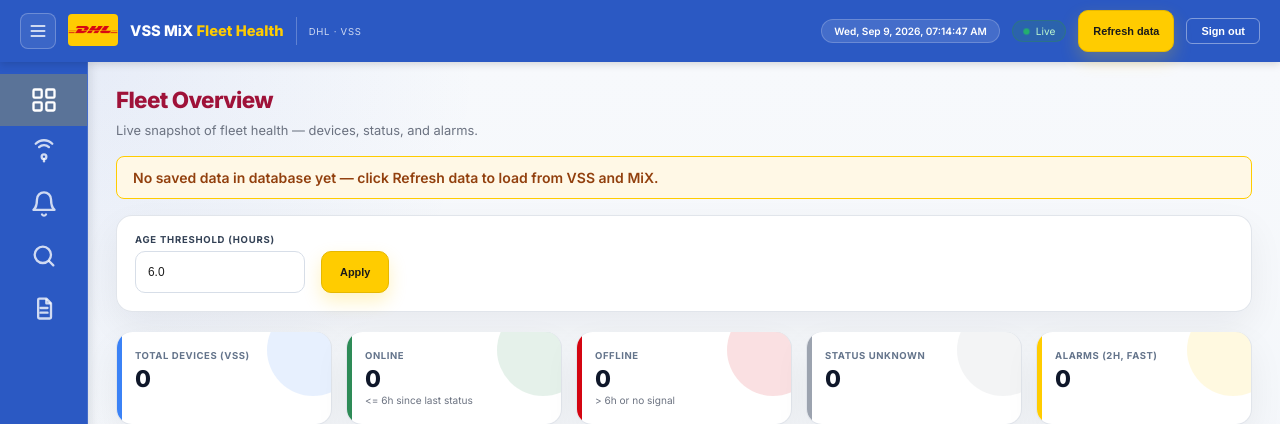
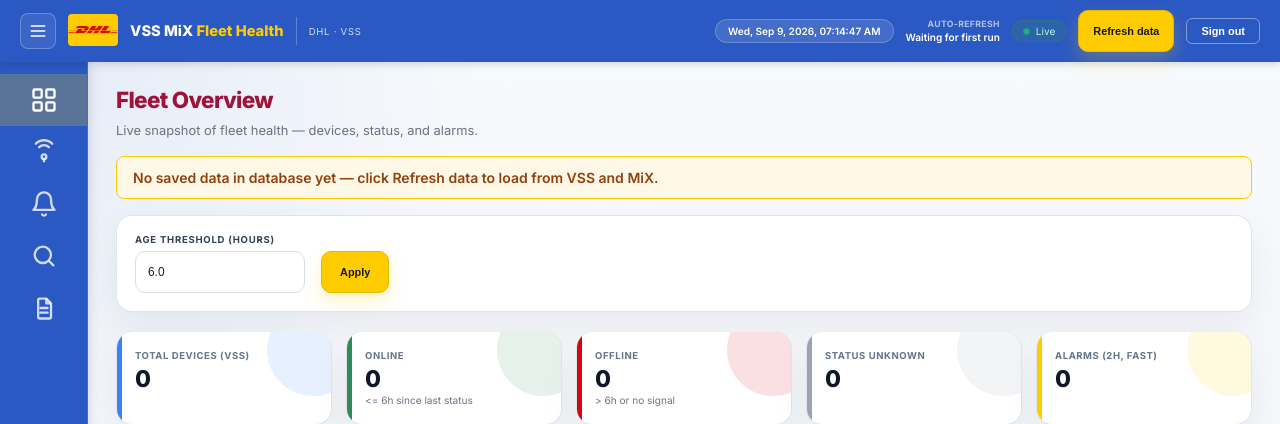
Before and after one commit to PaulMawa707/DHL-DASHBOARD, a Flask app: page /dashboard in a window 1280 px wide. Shown: the top 424 px of the page. Run offline with Flask 3, Linux system fonts and the light colour scheme; the visitor is signed in with stand-in values (Sample User, id 1); some libraries are stand-ins or nearby versions.

Commit message:
Show the last auto-refresh time in the top bar and persist it when the 30-minute job succeeds.
Co-authored-by: Cursor <cursoragent@cursor.com>

```diff
--- a/assets/flask-theme.css
+++ b/assets/flask-theme.css
@@ -117,6 +117,33 @@ html, body {
   white-space: nowrap;
 }
 
+.auto-refresh-status {
+  display: flex;
+  flex-direction: column;
+  align-items: flex-end;
+  gap: 1px;
+  min-width: 0;
+  max-width: 220px;
+  line-height: 1.2;
+}
+
+.auto-refresh-label {
+  font-size: 0.62rem;
+  font-weight: 700;
+  letter-spacing: 0.04em;
+  text-transform: uppercase;
+  color: rgba(255, 255, 255, 0.62);
+}
+
+#auto-refresh-at {
+  font-size: 0.72rem;
+  font-weight: 600;
+  color: #fff;
+  white-space: nowrap;
+  overflow: hidden;
+  text-overflow: ellipsis;
+}
+
 .btn-accent, .btn-logout {
   font-size: 0.78rem;
   font-weight: 600;
@@ -410,6 +437,8 @@ html, body {
   .sidebar-toggle { display: none; }
   .mobile-tab-bar { display: flex; }
   .topbar-clock, .cache-status { display: none; }
+  .auto-refresh-status { max-width: 140px; }
+  .auto-refresh-label { display: none; }
   .main-content { padding: 16px; }
 }
 
--- a/flask_app.py
+++ b/flask_app.py
@@ -149,6 +149,7 @@ def _layout_context(*, active: str, **extra):
         "vss_base_url": active_base_url(),
         "awaiting_vss": cache_get("realtime_status") is None,
         "last_refresh_display": last_saved_refresh_display(),
+        "last_auto_refresh_display": neon_meta_store.last_auto_refresh_display(),
         "realtime_auto_refresh_seconds": realtime_auto_refresh_seconds(),
         "realtime_age_seconds": _realtime_age_for_ui(),
     }
@@ -313,6 +314,7 @@ def api_cache_status():
             },
             "latest_data": cache_latest_data_iso(),
             "last_refresh": last_saved_refresh_display(),
+            "last_auto_refresh": neon_meta_store.last_auto_refresh_display(),
             "last_bust": last_bust_cache_iso(),
             "vss_token_source": last_vss_token_source(),
             "vss_profile": last_vss_profile(),
@@ -335,6 +337,7 @@ def api_cron_realtime():
         result = auto_refresh_realtime(force=True)
         result.setdefault("age_seconds", _realtime_age_for_ui())
         result["interval_seconds"] = realtime_auto_refresh_seconds()
+        result["last_auto_refresh"] = neon_meta_store.last_auto_refresh_display()
         result["ok"] = True
         result["source"] = "cron"
         status = "ok" if result.get("refreshed") or result.get("reason") in ("fresh", "disabled") else "error"
@@ -356,6 +359,7 @@ def api_refresh_realtime():
     result = auto_refresh_realtime()
     result.setdefault("age_seconds", _realtime_age_for_ui())
     result["interval_seconds"] = realtime_auto_refresh_seconds()
+    result["last_auto_refresh"] = neon_meta_store.last_auto_refresh_display()
     return jsonify(result)
 
 
--- a/neon_meta_store.py
+++ b/neon_meta_store.py
@@ -15,6 +15,7 @@ from psycopg2.extras import Json, RealDictCursor
 log = logging.getLogger("neon_meta_store")
 
 LAST_REFRESH_KEY = "last_refresh"
+LAST_AUTO_REFRESH_KEY = "last_auto_refresh"
 
 
 def _env(name: str, default: str = "") -> str:
@@ -118,9 +119,20 @@ def record_last_refresh(*, counts: dict[str, int], username: str = "", session_i
     log.info("last_refresh recorded at %s counts=%s", now.isoformat(), counts)
 
 
-def last_refresh_display() -> dict[str, Any] | None:
-    """Return last refresh metadata for UI banners."""
-    meta = get_meta(LAST_REFRESH_KEY)
+def record_last_auto_refresh(*, rows: int = 0, source: str = "auto") -> None:
+    now = datetime.now(timezone.utc)
+    set_meta(
+        LAST_AUTO_REFRESH_KEY,
+        {
+            "at": now.isoformat(),
+            "rows": int(rows or 0),
+            "source": source or "auto",
+        },
+    )
+    log.info("last_auto_refresh recorded at %s source=%s rows=%s", now.isoformat(), source, rows)
+
+
+def _display_from_meta(meta: dict[str, Any] | None) -> dict[str, Any] | None:
     if not meta:
         return None
     at_raw = meta.get("at") or meta.get("_updated_at")
@@ -147,4 +159,16 @@ def last_refresh_display() -> dict[str, Any] | None:
         "at_display": local.strftime("%a, %b %d, %Y %H:%M:%S"),
         "counts": meta.get("counts") or {},
         "username": meta.get("username") or "",
+        "source": meta.get("source") or "",
+        "rows": meta.get("rows") or 0,
     }
+
+
+def last_refresh_display() -> dict[str, Any] | None:
+    """Return last full Refresh data metadata for UI banners."""
+    return _display_from_meta(get_meta(LAST_REFRESH_KEY))
+
+
+def last_auto_refresh_display() -> dict[str, Any] | None:
+    """Return last 30-minute auto-refresh metadata for the top bar."""
+    return _display_from_meta(get_meta(LAST_AUTO_REFRESH_KEY))
--- a/templates/layout.html
+++ b/templates/layout.html
@@ -8,7 +8,7 @@
   <link rel="preconnect" href="https://fonts.googleapis.com">
   <link rel="preconnect" href="https://fonts.gstatic.com" crossorigin>
   <link href="https://fonts.googleapis.com/css2?family=Inter:wght@400;500;600;700;800&display=swap" rel="stylesheet">
-  <link rel="stylesheet" href="{{ url_for('static', filename='flask-theme.css', v='20260908s') }}">
+  <link rel="stylesheet" href="{{ url_for('static', filename='flask-theme.css', v='20260909a') }}">
   <script src="https://cdn.plot.ly/plotly-2.35.2.min.js" charset="utf-8"></script>
   <script src="{{ url_for('static', filename='filters.js') }}" defer></script>
   <script src="{{ url_for('static', filename='tables.js') }}" defer></script>
@@ -55,6 +55,26 @@
     }
     updateClock();
     setInterval(updateClock, 1000);
+
+    function applyAutoRefreshStatus(info) {
+      const el = document.getElementById('auto-refresh-at');
+      if (!el || !info || !info.at_display) return;
+      el.textContent = info.at_display;
+      const wrap = document.getElementById('auto-refresh-status');
+      if (wrap) wrap.title = 'Last auto-refresh ' + info.at_display + ' (EAT)';
+    }
+
+    async function pollAutoRefreshTime() {
+      if (window.__dashboardRefreshRunning) return;
+      try {
+        const r = await fetch('/api/cache/status', { credentials: 'same-origin' });
+        if (!r.ok) return;
+        const data = await r.json();
+        applyAutoRefreshStatus(data.last_auto_refresh);
+      } catch (_) {}
+    }
+    pollAutoRefreshTime();
+    setInterval(pollAutoRefreshTime, 30000);
 
     async function refreshCacheStatus() {
       try {
@@ -105,6 +125,7 @@
             ageAtLoad = data.age_seconds;
             measuredAt = Date.now();
           }
+          applyAutoRefreshStatus(data.last_auto_refresh);
           if (data.refreshed) {
             window.dashboardClearPageCache?.();
             window.dashboardNavigateTo?.(window.location.href, {
--- a/templates/partials/topbar.html
+++ b/templates/partials/topbar.html
@@ -12,6 +12,10 @@
   </div>
   <div class="topbar-right">
     <div id="topbar-clock" class="topbar-clock"></div>
+    <div id="auto-refresh-status" class="auto-refresh-status"{% if last_auto_refresh_display %} title="Last auto-refresh {{ last_auto_refresh_display.at_display }} (EAT)"{% endif %}>
+      <span class="auto-refresh-label">Auto-refresh</span>
+      <span id="auto-refresh-at">{% if last_auto_refresh_display %}{{ last_auto_refresh_display.at_display }}{% else %}Waiting for first run{% endif %}</span>
+    </div>
     <div class="live-pill"><span class="live-dot"></span> Live</div>
     <button type="button" id="btn-refresh" class="btn-accent">Refresh data</button>
     <button type="button" id="btn-signout" class="btn-logout">Sign out</button>
--- a/web/prewarm.py
+++ b/web/prewarm.py
@@ -279,6 +279,12 @@ def auto_refresh_realtime(*, force: bool = False) -> dict[str, object]:
                 f"Auto-refresh: realtime status complete ({rows} devices)",
             )
             log.info("auto-refresh: realtime status updated (%s devices)", rows)
+            try:
+                import neon_meta_store
+
+                neon_meta_store.record_last_auto_refresh(rows=rows, source="auto")
+            except Exception as meta_exc:  # noqa: BLE001
+                log.debug("auto-refresh: could not store last time: %s", meta_exc)
             return {"refreshed": True, "rows": rows, "age_seconds": 0}
     except Exception as exc:  # noqa: BLE001
         msg = str(exc)
```
